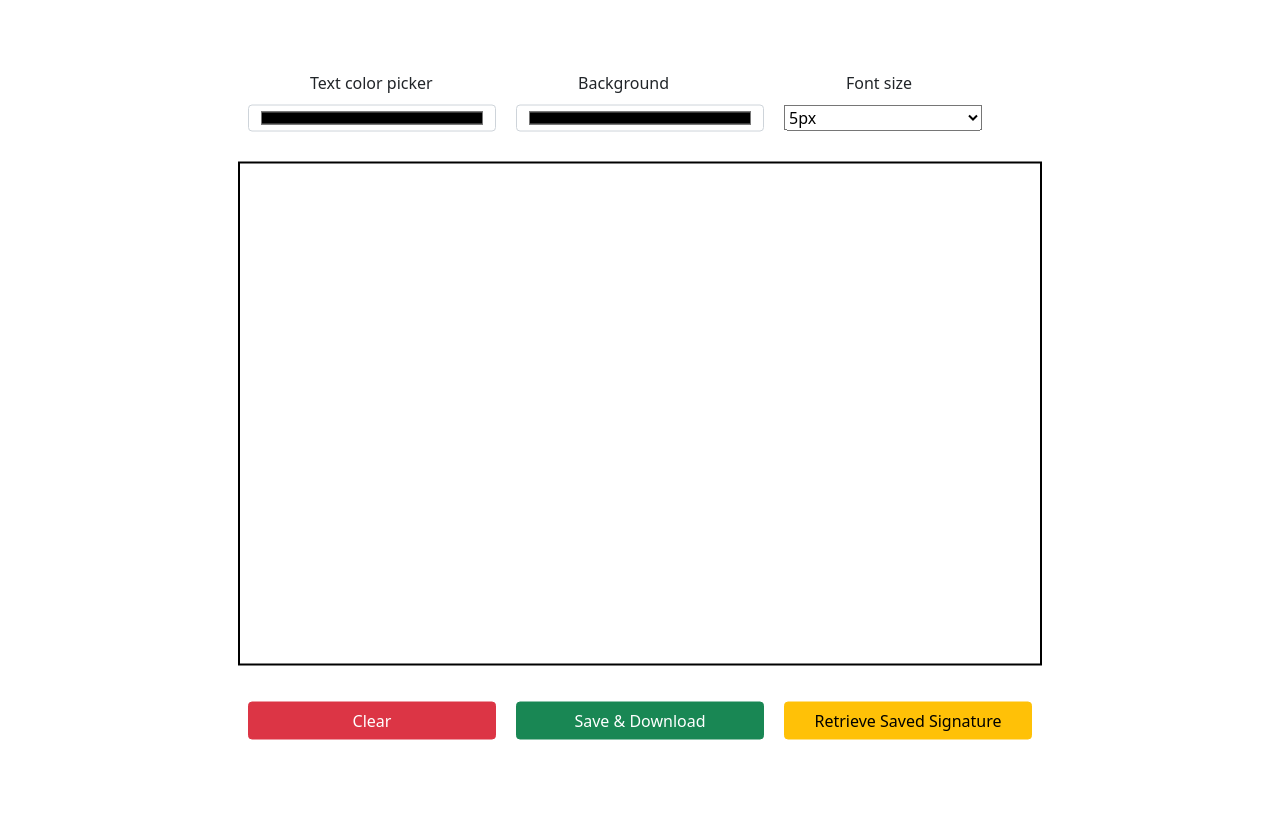
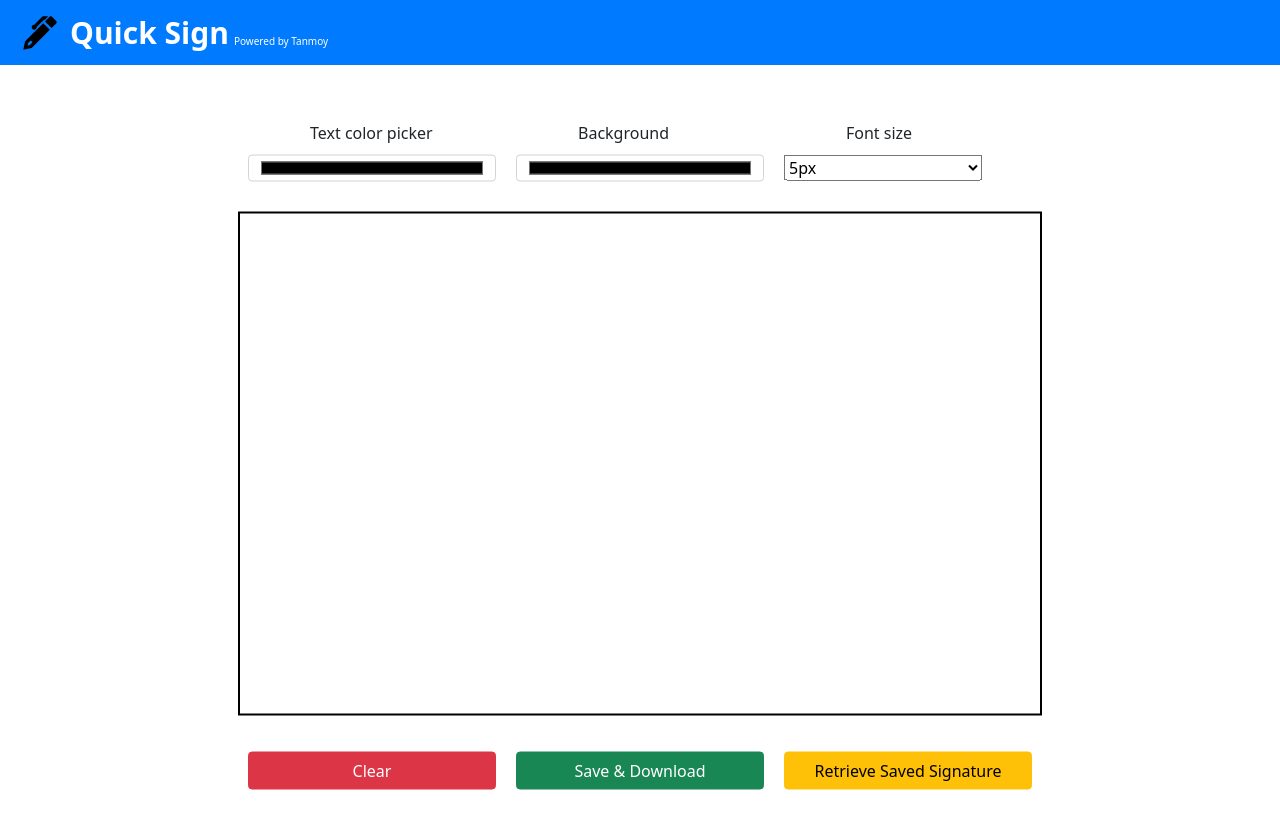
Before and after one commit to tanmoyheritage23/Quick-sign, a plain HTML site: page index.html in a window 1280 px wide. Drawn offline with nearby package versions, Linux system fonts and the light colour scheme.

Commit message:
Adding quick sign logo

```diff
--- a/index.html
+++ b/index.html
@@ -14,6 +14,14 @@
 
   </head>
   <body>
+    <div class="header">
+      <div class="header-logo">
+        <img src="Ball Point Pen.svg" alt="Pen Icon">
+        <div class="header-title">Quick Sign</div>
+      </div>
+      <div class="powered-by">Powered by Tanmoy</div>
+    </div>
+
     <div class="main">
       <div class="top">
         <div class="block">
--- a/style.css
+++ b/style.css
@@ -1,9 +1,38 @@
+.header {
+    background-color: #007bff;
+    color: #ffffff;
+    padding: 10px 20px;
+    display: flex;
+    align-items: center;
+  }
+
+  .header-logo {
+    display: flex;
+    align-items: center;
+  }
+
+  .header-logo img {
+    width: 40px;
+    margin-right: 10px;
+  }
+
+  .header-title {
+    font-size: 30px;
+    font-weight: bold;
+    padding-right: 5px;
+  }
+
+  .powered-by {
+    margin-top: 17px;
+    font-size: 10px;
+  }
+
 .main{
     position: absolute;
     top:50%;
     left:50%;
     transform: translate(-50%,-50%);
-
+    margin-top: 50px;
 }
 
 .canvas{
```
Also changed, not shown: Ball Point Pen.svg (added).
